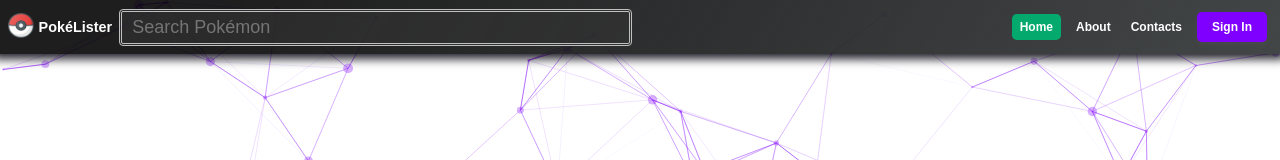
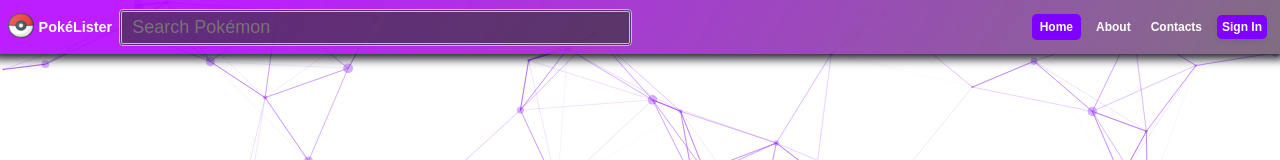
Before and after one commit to lordvader501/pokelister, a React (Vite) app: page / in a window 1280 px wide. Shown: the top 160 px of the page. Built offline with nearby package versions, Linux system fonts and the light colour scheme; no server answers.

Commit message:
preparing for netlify deploy

```diff
--- a/src/components/Header/Header.scss
+++ b/src/components/Header/Header.scss
@@ -1,21 +1,23 @@
 
 .nav-link:hover {
-  background-color: #353d3a;
+  background-color: #d0a8f8;
   color: white;
   padding: 6px 12px;
+  transform: scale(2);
+  transition: all 0.3s ease-in;
 }
 .active {
-  background-color: #04AA6D;
+  background-color: #8000ff;
   padding: 6px 8px !important;
 }
 
 .sticky .active {
-  background-color: #04AA6D;
+  background-color: #8000ff;
   border-radius: 50rem;
   padding: 9px 15px ;
 }
 .sticky .nav-link:hover {
-  background-color: #353d3a;
+  background-color: #d0a8f8;
   border-radius: 50rem;
   padding: 9px 15px ;
 }
@@ -64,9 +66,9 @@
 }
 
 .header {
-  background-color: #1a1b1f;
-  background: rgb(0, 0, 0);
-  background: linear-gradient(121deg, rgba(0, 0, 0, 0.8810029871323529) 18%, rgba(67, 70, 71, 1) 100%);
+  background-color: #d6bbf2;
+  background: #d7b1fd;
+  background: linear-gradient(121deg, rgba(179, 0, 255, 0.881) 18%, rgb(129, 110, 130) 100%);
   display: flex;
   align-items: center;
   color: #ffffff;
@@ -113,10 +115,9 @@
   background-color: #8000ff;
   box-shadow: 0 3px 4px rgba(91, 90, 92, 0.244);
   transition: all 0.3s ease-in;
-  padding: 8px 15px !important;
   &:hover {
     background-color: #8000ff;
-    transform: scale(1.2);
+    transform: scale3d(100);
   }
   &.active {
     background-color: #8000ff;
--- a/src/components/Pagination/PaginationBottom.css
+++ b/src/components/Pagination/PaginationBottom.css
@@ -18,7 +18,7 @@
 .pagination-item {
   color: #fff;
   cursor: pointer;
-  background-color: #4b4b4b;
+  background-color: #8000ff;
   border: 2px solid #fff;
   border-radius: 6px;
   margin: 3.5px;
@@ -29,11 +29,11 @@
 }
 
 .pagination-item:hover {
-  background-color: #626262;
+  background-color: #b391d5;
 }
 
 .pagination-item.active {
-  background-color: #ffffff;
+  background-color: #d8b9f7;
   color: #333333;
 }
 
--- a/src/components/Pagination/PaginationTop.css
+++ b/src/components/Pagination/PaginationTop.css
@@ -1,7 +1,7 @@
 .pagination-top {
   margin-inline-start: auto;
-  border: 3px solid rgba(0, 0, 0, 0.654);
-  background-color: rgba(29, 30, 31, 0.484);
+  border: 3px solid #8000ffc4;
+  background-color: #e5d2f85c;
   border-radius: 15px;
   margin-top: 0;
   padding: 8px;
```
Also changed, not shown: src/assets/signinbg.webp (added).
